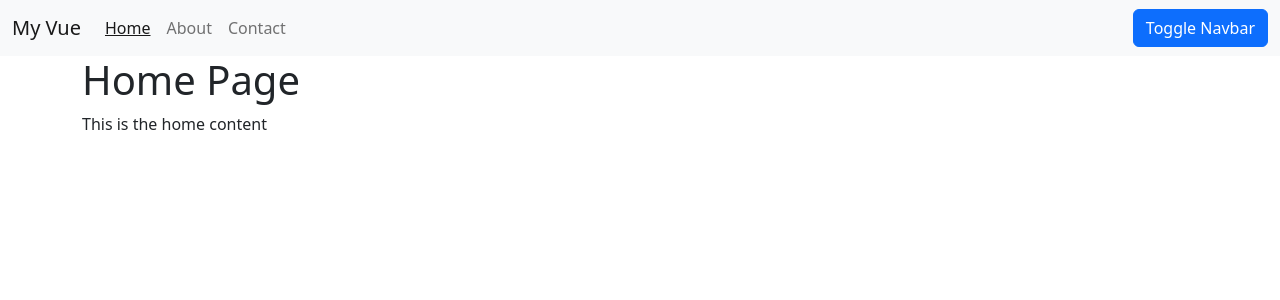
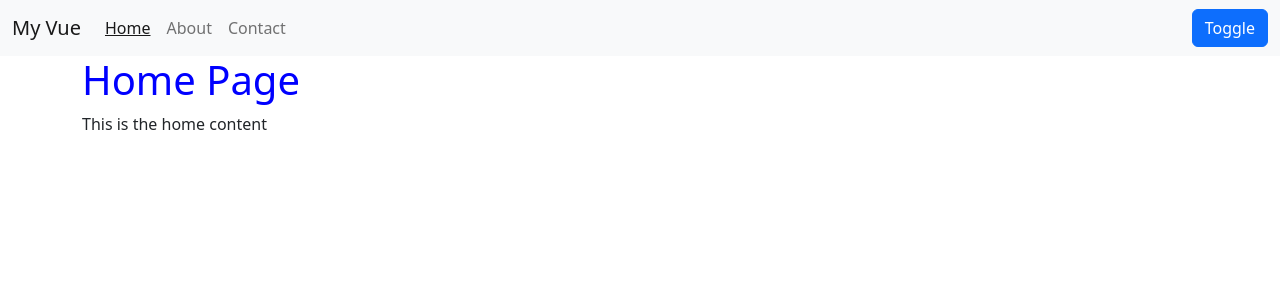
Before and after one commit to bmckenzie88/vue-v2, a Vue app in the folder vue-v2/: page / in a window 1280 px wide. Shown: the top 300 px of the page. Built offline with nearby package versions, Linux system fonts and the light colour scheme.

Commit message:
added storetheme and gettheme to localstorage

```diff
--- /dev/null
+++ b/vue-v2/public/pages.json
@@ -0,0 +1,17 @@
+[
+  {
+    "link": { "text": "Home", "url": "index.html" },
+    "pageTitle": "Home Page",
+    "content": "This is the home content"
+  },
+  {
+    "link": { "text": "About", "url": "about.html" },
+    "pageTitle": "About Page",
+    "content": "This is the about content"
+  },
+  {
+    "link": { "text": "Contact", "url": "contact.html" },
+    "pageTitle": "Contact Page",
+    "content": "This is the contact content"
+  }
+]
--- a/vue-v2/src/App.vue
+++ b/vue-v2/src/App.vue
@@ -2,42 +2,36 @@
   <navbar
     :pages="pages"
     :active-page="activePage"
-      :nav-link-click="(index) => activePage = index"
+    :nav-link-click="(index) => (activePage = index)"
   ></navbar>
-    <page-viewer :page="pages[activePage]"></page-viewer>
+  <page-viewer v-if="pages.length > 0" :page="pages[activePage]"></page-viewer>
 </template>
 
 <script>
 import Navbar from './components/Navbar.vue';
 import PageViewer from './components/PageViewer.vue';
 
-
 export default {
   components: {
     Navbar,
-        PageViewer
+    PageViewer,
+  },
+  created() {
+    this.getPages();
   },
   data() {
     return {
       activePage: 0,
-            pages: [
-                {
-                    link: { text: "Home", url: "index.html" },
-                    pageTitle: "Home Page",
-                    content: "This is the home content",
-                },
-                {
-                    link: { text: "About", url: "about.html" },
-                    pageTitle: "About Page",
-                    content: "This is the about content",
-                },
-                {
-                    link: { text: "Contact", url: "contact.html" },
-                    pageTitle: "Contact Page",
-                    content: "This is the contact content",
-                },
-            ],
+      pages: [],
     };
   },
-}
+  methods: {
+    async getPages() {
+      let res = await fetch('pages.json');
+      let data = await res.json();
+
+      this.pages = data;
+    },
+  },
+};
 </script>
--- a/vue-v2/src/components/Navbar.vue
+++ b/vue-v2/src/components/Navbar.vue
@@ -28,7 +28,7 @@
           </ul>
           <form class="d-flex">
             <button class="btn btn-primary" @click.prevent="changeTheme()">
-              Toggle Navbar
+              Toggle
             </button>
           </form>
       </div>
@@ -56,7 +56,19 @@ export default {
       }
 
       this.theme = theme;
+      this.storeThemeSetting()
     },
+    storeThemeSetting() {
+      localStorage.setItem('theme', this.theme)
+    },
+    getThemeSetting() {
+            let theme = localStorage.getItem('theme')
+
+            if (theme) {
+              this.theme = theme
+            }
+
+    }
   },
 };
 </script>
--- a/vue-v2/src/components/NavbarLink.vue
+++ b/vue-v2/src/components/NavbarLink.vue
@@ -11,19 +11,20 @@
 
 <script>
 export default {
-    props: ['page', 'isActive'],
-    computed: {
-        activeClasses() {
-            return {
-                active: this.isActive,
-                emphasize: this.isActive
-            }
-        }
-    }
-}
+  props: ['page', 'isActive'],
+  computed: {
+    activeClasses() {
+      return {
+        active: this.isActive,
+        emphasize: this.isActive,
+      };
+    },
+  },
+};
 </script>
 
-<style>
+<style scoped>
 .emphasize {
   text-decoration: underline !important;
-}</style>
+}
+</style>
--- a/vue-v2/src/components/PageViewer.vue
+++ b/vue-v2/src/components/PageViewer.vue
@@ -1,12 +1,28 @@
 <template>
-    <div class="container">
-        <h1>{{ page.pageTitle }}</h1>
-        <p>{{ page.content }}</p>
-    </div>
+  <div class="container">
+    <h1 class="emphasize">{{ page.pageTitle }}</h1>
+    <p>{{ page.content }}</p>
+  </div>
 </template>
 
 <script>
 export default {
-    props: ["page"],
+  props: {
+    page: {
+        tyoe: Object,
+        default(rawprops) {
+            return {
+                pageTitle: '',
+                content: ''
+            }
+        }
+    }
+  },
+};
+</script>
+
+<style scoped>
+.emphasize {
+  color: blue;
 }
-</script>
+</style>
```
Lines whose indentation alone changed are shown as unchanged.
